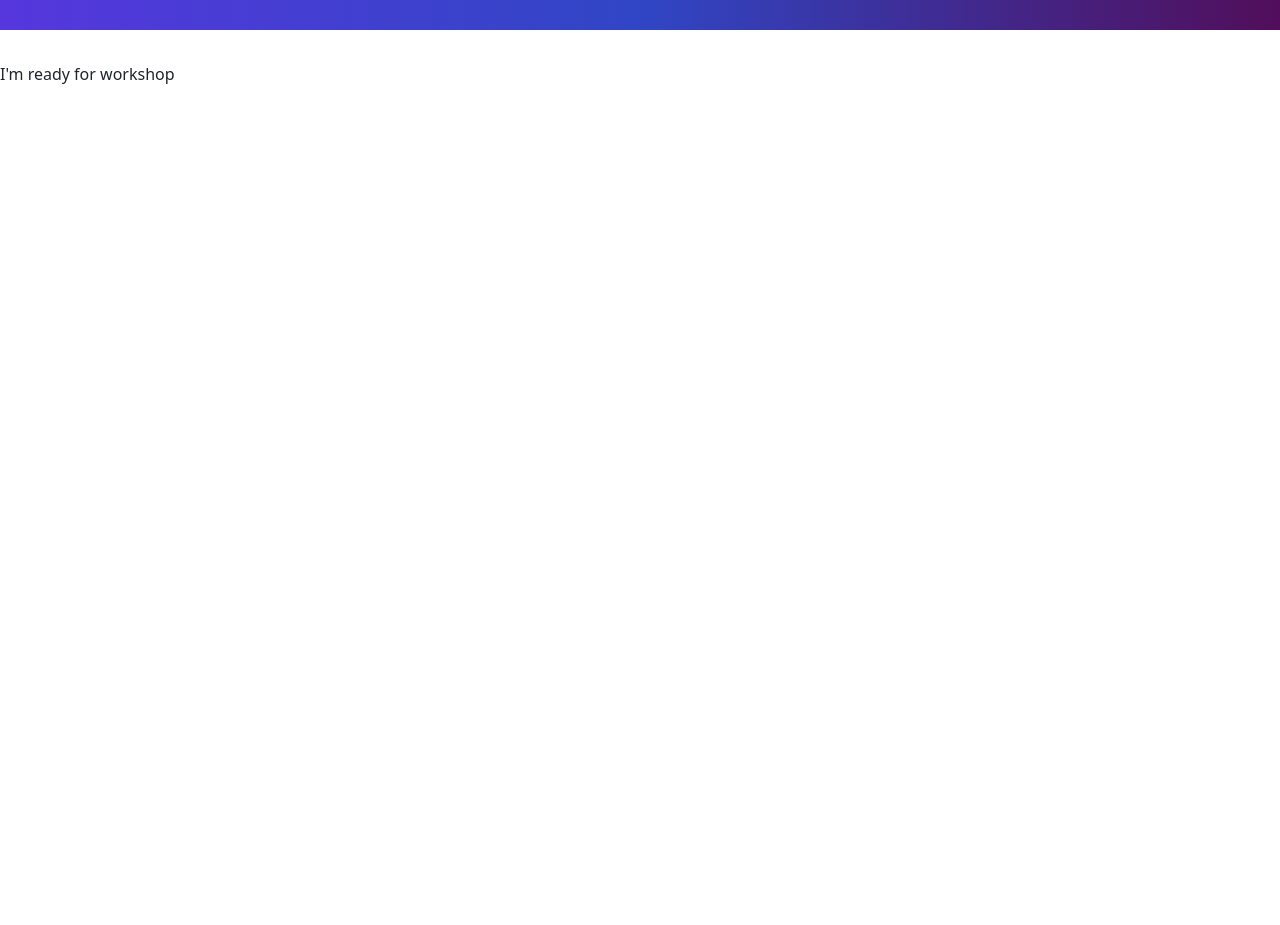
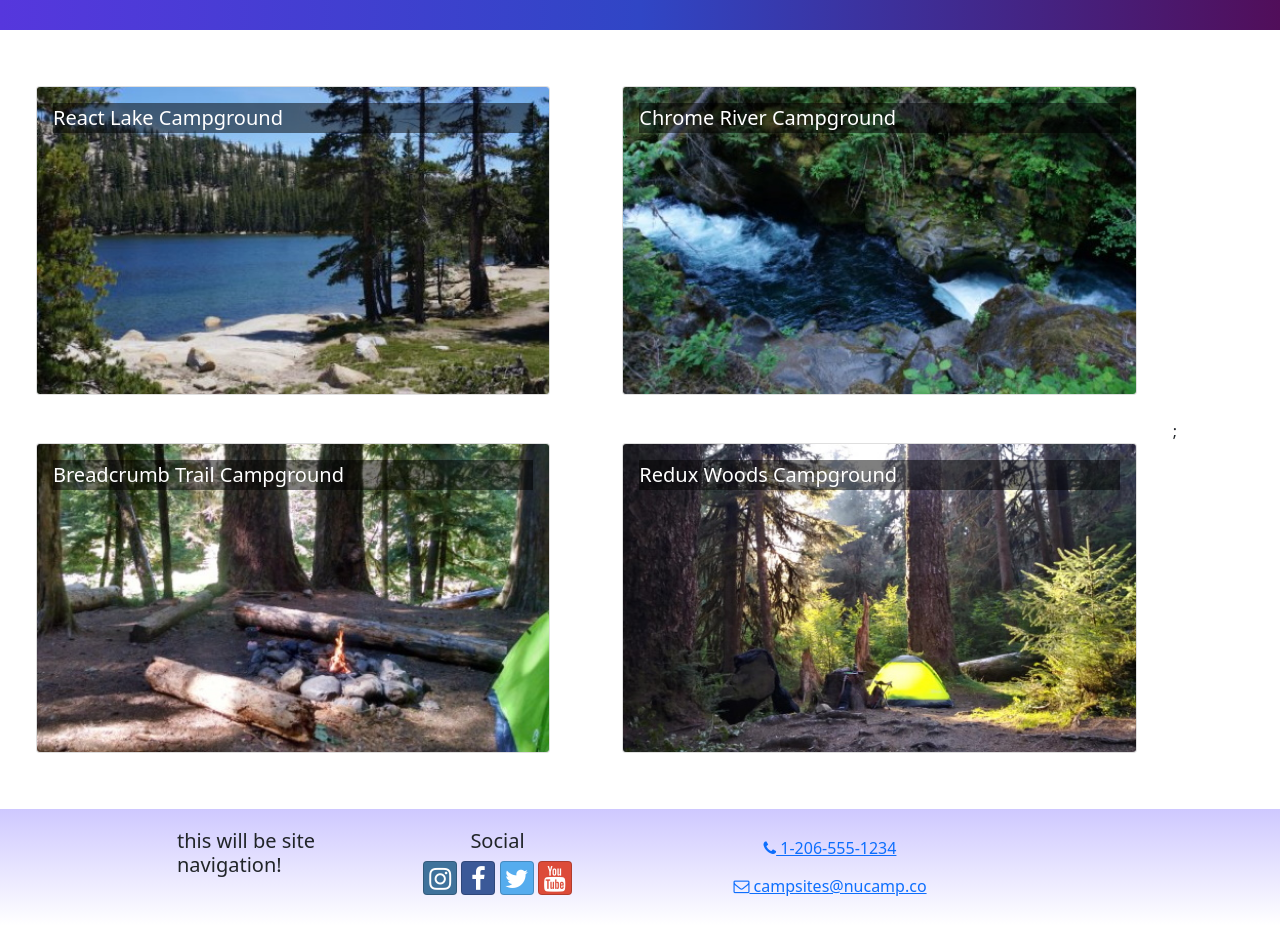
Before and after one commit to RoguePhoenix117/nucamp-react-project, a React (Create React App) app: page / in a window 1280 px wide. Shown: the part 98-1023 px from the top of the page. Before the commit the page ends 800 px from the top, so only its background shows below. Built offline with nearby package versions, Linux system fonts and the light colour scheme.

Commit message:
campsite slice

```diff
--- a/src/App.js
+++ b/src/App.js
@@ -1,19 +1,14 @@
-import React from 'react';
-import { Container, Navbar, NavbarBrand } from 'reactstrap';
-import NucampLogo from './app/assets/img/logo.png';
+import Header from './components/Header';
 import './App.css';
+import CampsitesList from './features/campsites/CampsitesList';
+import Footer from './components/Footer'
 
 function App() {
   return (
     <div className="App">
-      <Navbar dark color='primary' sticky='top' expand='md'>
-        <Container>
-          <NavbarBrand href='/'>
-            <img src={NucampLogo} alt='nucamp logo' />
-          </NavbarBrand>
-        </Container>
-      </Navbar>
-      I'm ready for workshop
+      <Header />
+      <CampsitesList />
+      <Footer />
     </div>
   );
 }
--- /dev/null
+++ b/src/components/Footer.js
@@ -0,0 +1,61 @@
+import {Container, Row, Col} from 'reactstrap';
+
+const Footer = () => {
+    return (
+        <footer className='site-footer'>
+            <Container>
+                <Row>
+                    <Col xs={{ size:4, offset:1 }} sm='2'>
+                        <h5>this will be site navigation!</h5>
+                    </Col>
+                    <Col xs='6' sm='3' className='text-center'>
+                        <h5>Social</h5>
+                        <a
+                            className='btn btn-social-icon btn-instagram'
+                            href='http://instagram.com/'
+                        >
+                            <i className='fa fa-instagram' />
+                        </a>{' '}
+                        <a
+                            className='btn btn-social-icon btn-facebook'
+                            href='http://www.facebook.com/'
+                        >
+                            <i className='fa fa-facebook' />
+                        </a>{' '}
+                        <a
+                            className='btn btn-social-icon btn-twitter'
+                            href='http://twitter.com/'
+                        >
+                            <i className='fa fa-twitter' />
+                        </a>{' '}
+                        <a
+                            className='btn btn-social-icon btn-google'
+                            href='http://youtube.com/'
+                        >
+                            <i className='fa fa-youtube' />
+                        </a>
+                    </Col>
+                    <Col sm='4' className='text-center'>
+                        <a
+                            role='button'
+                            className='btn btn-link'
+                            href='tel:+12065551234'
+                        >
+                            <i className='fa fa-phone' /> 1-206-555-1234
+                        </a>
+                        <br />
+                        <a
+                            role='button'
+                            className='btn btn-link'
+                            href='mailto:notreal@notreal.co'
+                        >
+                            <i className='fa fa-envelope-o' /> campsites@nucamp.co
+                        </a>
+                    </Col>
+                </Row>
+            </Container>
+        </footer>
+    );
+}
+
+export default Footer;
--- /dev/null
+++ b/src/components/Header.js
@@ -0,0 +1,14 @@
+import {Navbar, NavbarBrand} from 'reactstrap';
+import NucampLogo from '../app/assets/img/logo.png'
+
+const Header = () => {
+    return (
+        <Navbar dark color='primary' sticky='top' expand='md'>
+          <NavbarBrand href='/'>
+            <img src={NucampLogo} alt='nucamp logo' />
+          </NavbarBrand>
+      </Navbar>
+    )
+}
+
+export default Header;
--- /dev/null
+++ b/src/features/campsites/CampsiteCard.js
@@ -0,0 +1,18 @@
+import {Card, CardImg, CardImgOverlay, CardTitle} from 'reactstrap';
+
+const CampsiteCard = (props) => {
+    return (
+        <Card>
+            <CardImg
+                width='100%'
+                src={props.campsite.image}
+                alt={props.campsite.name}
+            />
+            <CardImgOverlay>
+                <CardTitle>{props.campsite.name}</CardTitle>
+            </CardImgOverlay>
+        </Card>
+    );
+};
+
+export default CampsiteCard;
--- /dev/null
+++ b/src/features/campsites/CampsitesList.js
@@ -0,0 +1,20 @@
+import {Col, Row} from 'reactstrap';
+import CampsiteCard from './CampsiteCard'
+import { selectAllCampsites } from './campsitesSlice';
+
+const CampsitesList = () => {
+    const campsites = selectAllCampsites();
+    return (
+        <Row className='ms-auto'>
+            {campsites.map((campsite) => {
+                return (
+                    <Col md='5' className='m-4' key={campsite.id}>
+                        <CampsiteCard campsite={campsite}/>
+                    </Col>
+                );
+            })};
+        </Row>
+    );
+};
+
+export default CampsitesList;
--- /dev/null
+++ b/src/features/campsites/campsitesSlice.js
@@ -0,0 +1,9 @@
+import { CAMPSITES } from '../../app/shared/CAMPSITES';
+
+export const selectAllCampsites = () => {
+    return CAMPSITES;
+};
+
+export const selectRandomCampsite = () => {
+    return CAMPSITES[Math.floor(CAMPSITES.length * Math.random())];
+};
```
